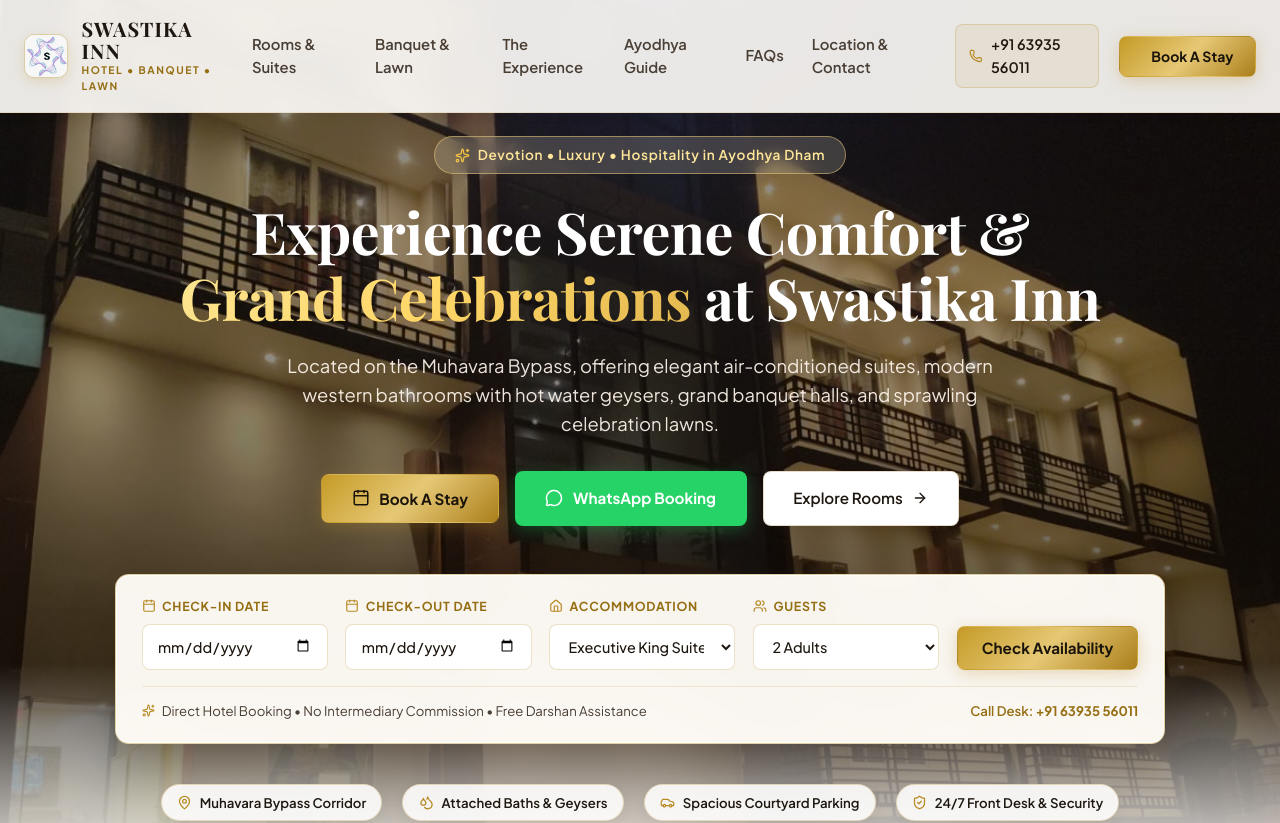
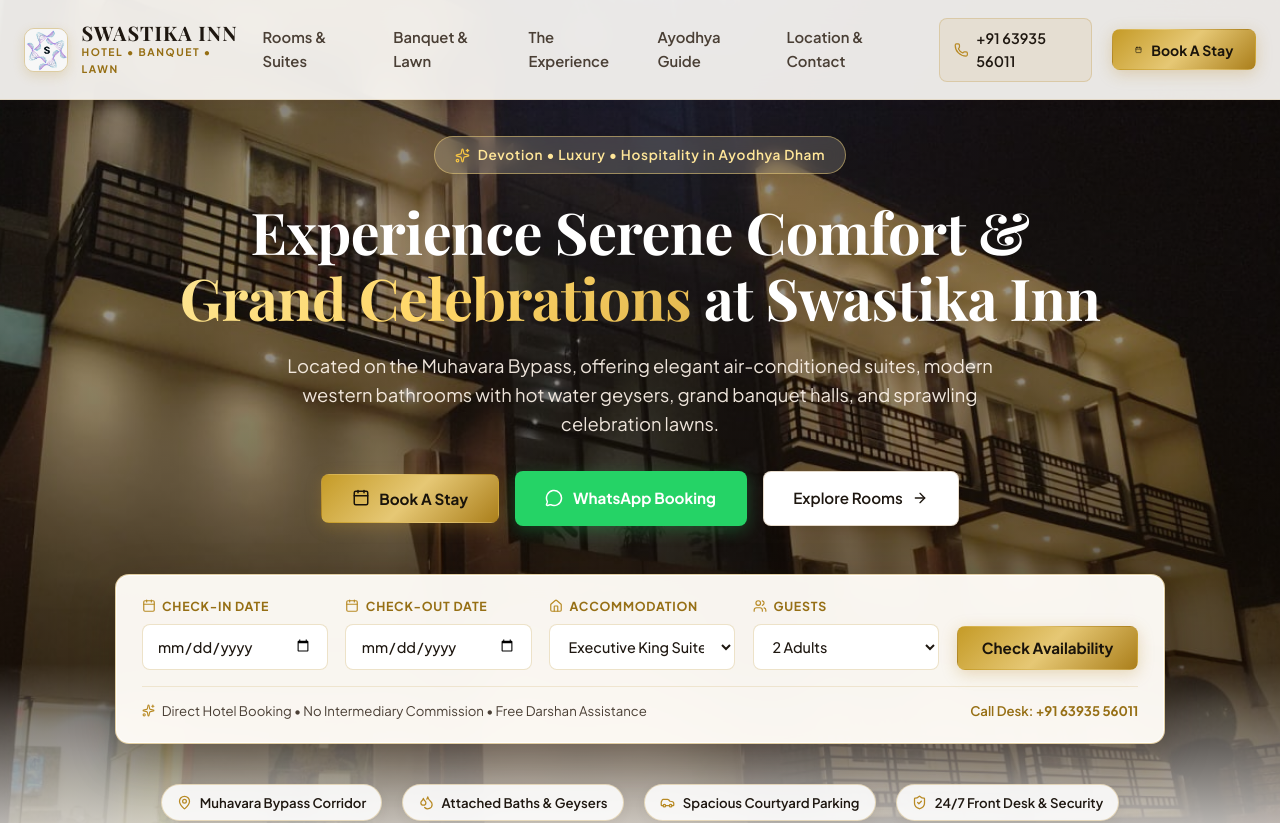
Before and after one commit to Felix-au/Swastika-Inn, a React (Vite) app: page / in a window 1280 px wide. Shown: the top 823 px of the page. Built offline with nearby package versions, Linux system fonts and the light colour scheme; a web font is replaced by a local one.

Commit message:
fix(nav): remove FAQs link from top navigation bar

```diff
--- a/src/components/Navbar.jsx
+++ b/src/components/Navbar.jsx
@@ -19,7 +19,6 @@ export default function Navbar({ onOpenBooking }) {
     { name: 'Banquet & Lawn', href: '#banquets' },
     { name: 'The Experience', href: '#experience' },
     { name: 'Ayodhya Guide', href: '#ayodhya' },
-    { name: 'FAQs', href: '#faqs' },
     { name: 'Location & Contact', href: '#contact' },
   ];
 
```
